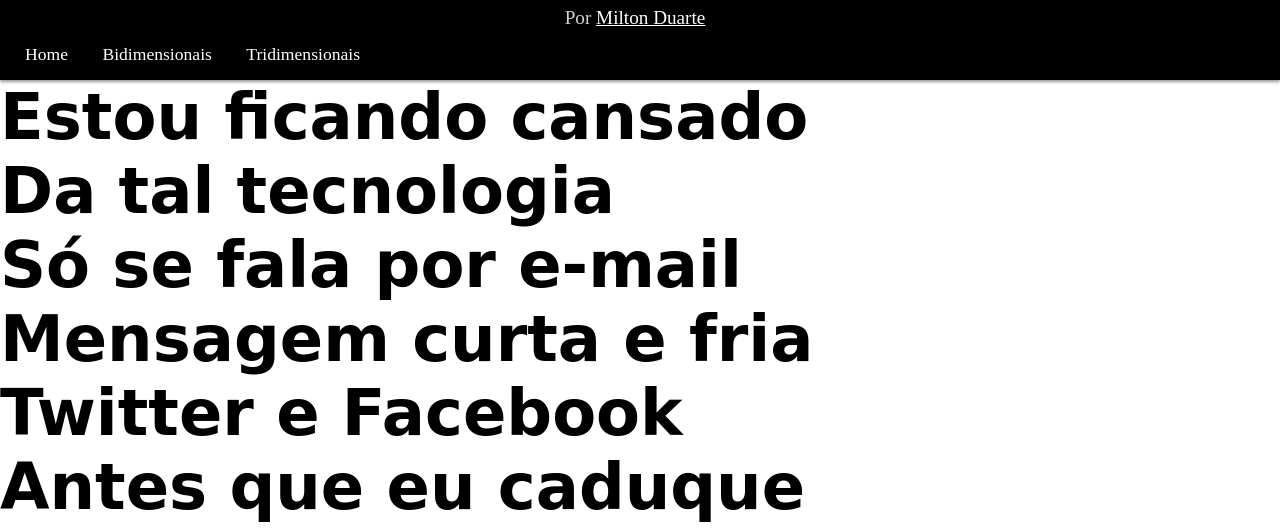
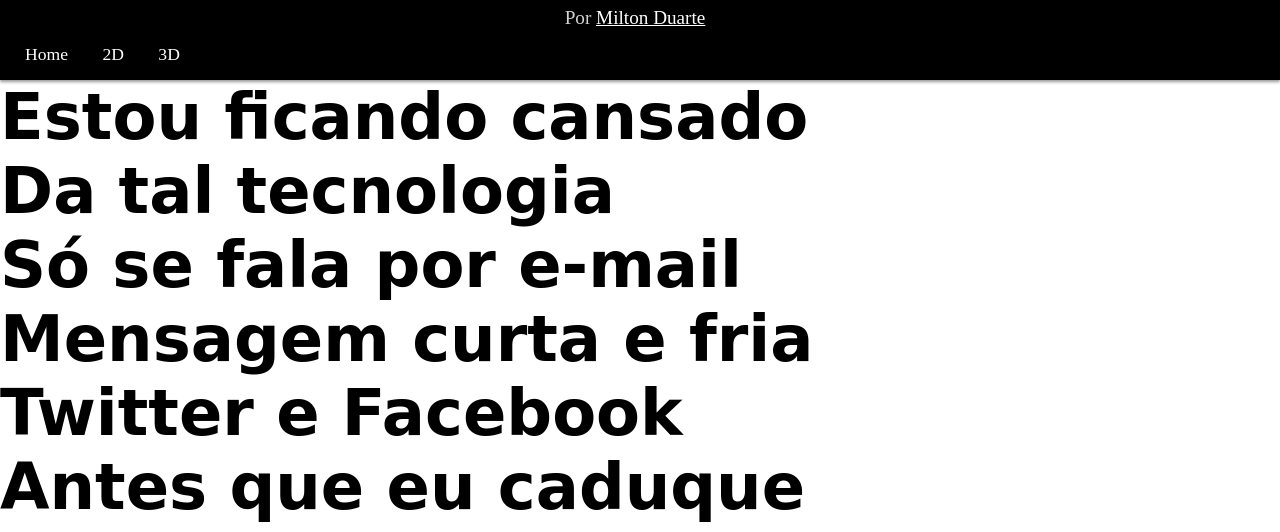
Before and after one commit to JoaoAc05/trabalho-artes, a plain HTML site: page cordel.html in a window 1280 px wide. Shown: the part 246-778 px from the top of the page. Drawn offline with Linux system fonts and the light colour scheme.

Commit message:
ajuste002

```diff
--- a/cordel.html
+++ b/cordel.html
@@ -19,8 +19,8 @@
 
         <menu>
             <a href="index.html">Home</a>
-            <a href="bid.html">Bidimensionais</a>
-            <a href="trid.html">Tridimensionais</a>
+            <a href="bid.html">2D</a>
+            <a href="trid.html">3D</a>
         </menu>
 
 
```
